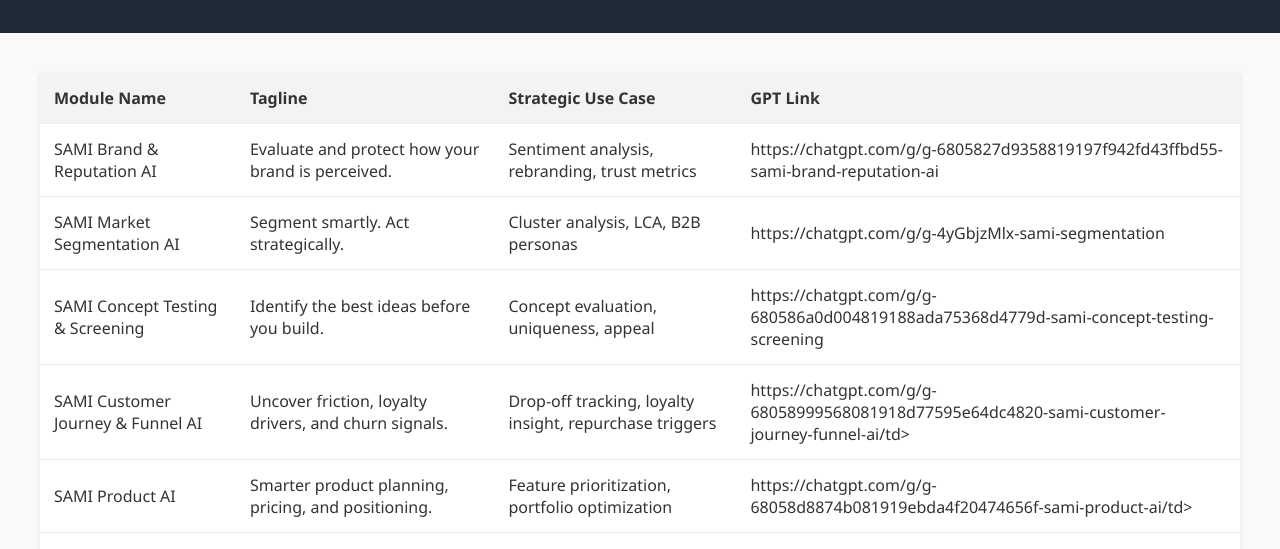
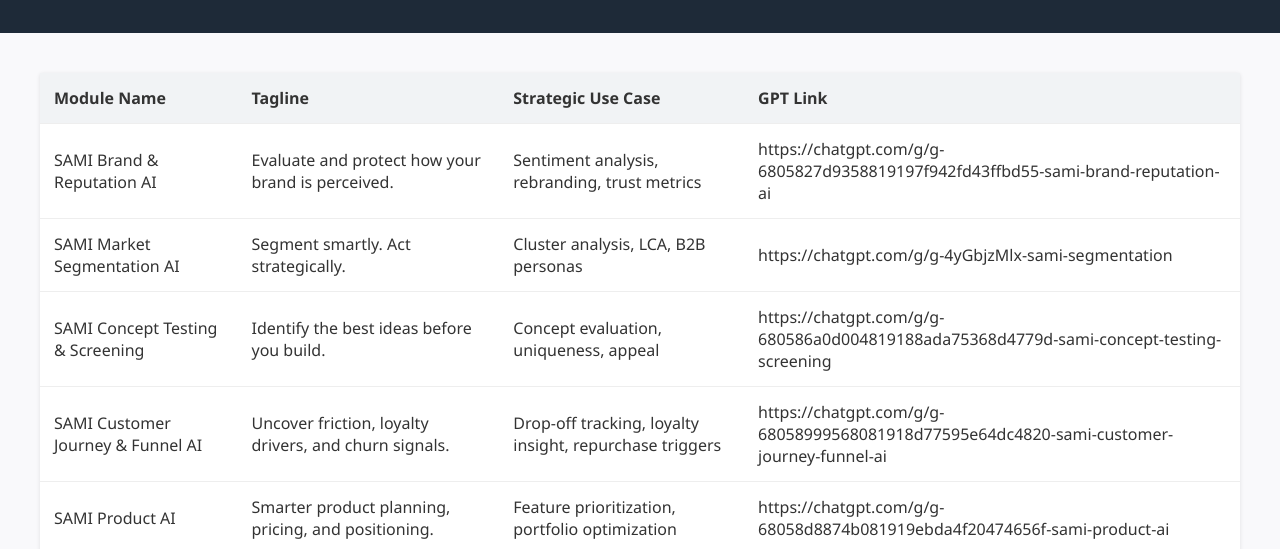
Before and after one commit to carlosmsal22/SAMI-GPTS, a plain HTML site: page index.html in a window 1280 px wide. Shown: the part 236-785 px from the top of the page. Drawn offline with Linux system fonts and the light colour scheme.

Commit message:
Update index.html

```diff
--- a/index.html
+++ b/index.html
@@ -26,8 +26,8 @@
         <tr><td>SAMI Brand & Reputation AI</td><td>Evaluate and protect how your brand is perceived.</td><td>Sentiment analysis, rebranding, trust metrics</td><td>https://chatgpt.com/g/g-6805827d9358819197f942fd43ffbd55-sami-brand-reputation-ai</td></tr>
         <tr><td>SAMI Market Segmentation AI</td><td>Segment smartly. Act strategically.</td><td>Cluster analysis, LCA, B2B personas</td><td>https://chatgpt.com/g/g-4yGbjzMlx-sami-segmentation</td></tr>
         <tr><td>SAMI Concept Testing & Screening</td><td>Identify the best ideas before you build.</td><td>Concept evaluation, uniqueness, appeal</td><td>https://chatgpt.com/g/g-680586a0d004819188ada75368d4779d-sami-concept-testing-screening</td></tr>
-        <tr><td>SAMI Customer Journey & Funnel AI</td><td>Uncover friction, loyalty drivers, and churn signals.</td><td>Drop-off tracking, loyalty insight, repurchase triggers</td><td>https://chatgpt.com/g/g-68058999568081918d77595e64dc4820-sami-customer-journey-funnel-ai/td></tr>
-        <tr><td>SAMI Product AI</td><td>Smarter product planning, pricing, and positioning.</td><td>Feature prioritization, portfolio optimization</td><td>https://chatgpt.com/g/g-68058d8874b081919ebda4f20474656f-sami-product-ai/td></tr>
+        <tr><td>SAMI Customer Journey & Funnel AI</td><td>Uncover friction, loyalty drivers, and churn signals.</td><td>Drop-off tracking, loyalty insight, repurchase triggers</td><td>https://chatgpt.com/g/g-68058999568081918d77595e64dc4820-sami-customer-journey-funnel-ai</td></tr>
+        <tr><td>SAMI Product AI</td><td>Smarter product planning, pricing, and positioning.</td><td>Feature prioritization, portfolio optimization</td><td>https://chatgpt.com/g/g-68058d8874b081919ebda4f20474656f-sami-product-ai</td></tr>
         <tr><td>SAMI Go-to-Market AI</td><td>Map product performance and marketing impact at launch.</td><td>Launch tracking, usage feedback, loyalty signals</td><td>https://chatgpt.com/g/g-68059111447481919df32b37bb6ecd73-sami-go-to-market-ai</td></tr>
         <tr><td>SAMI Drivers AI</td><td>Uncover what drives choice, loyalty, and purchase.</td><td>Kano modeling, JTBD, purchase triggers</td><td>https://chatgpt.com/g/g-68059403147c8191830645a8e0db687b-sami-drivers-ai</td></tr>
         <tr><td>SAMI Category & Target AI</td><td>Discover who your audience really is.</td><td>Persona generation, need state clustering</td><td>https://chatgpt.com/g/g-6805958782d481919d1bcc717d0c06e9-sami-category-target-ai</td></tr>
```
